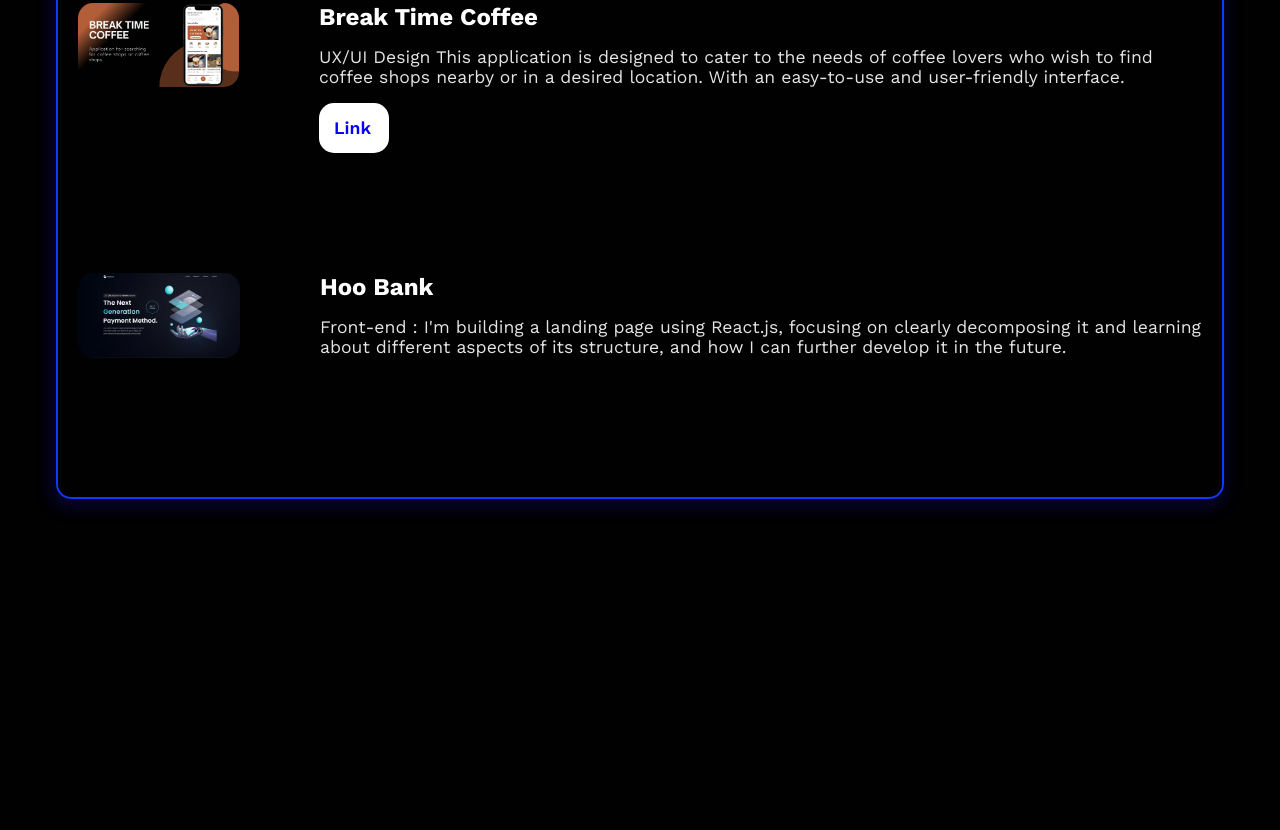
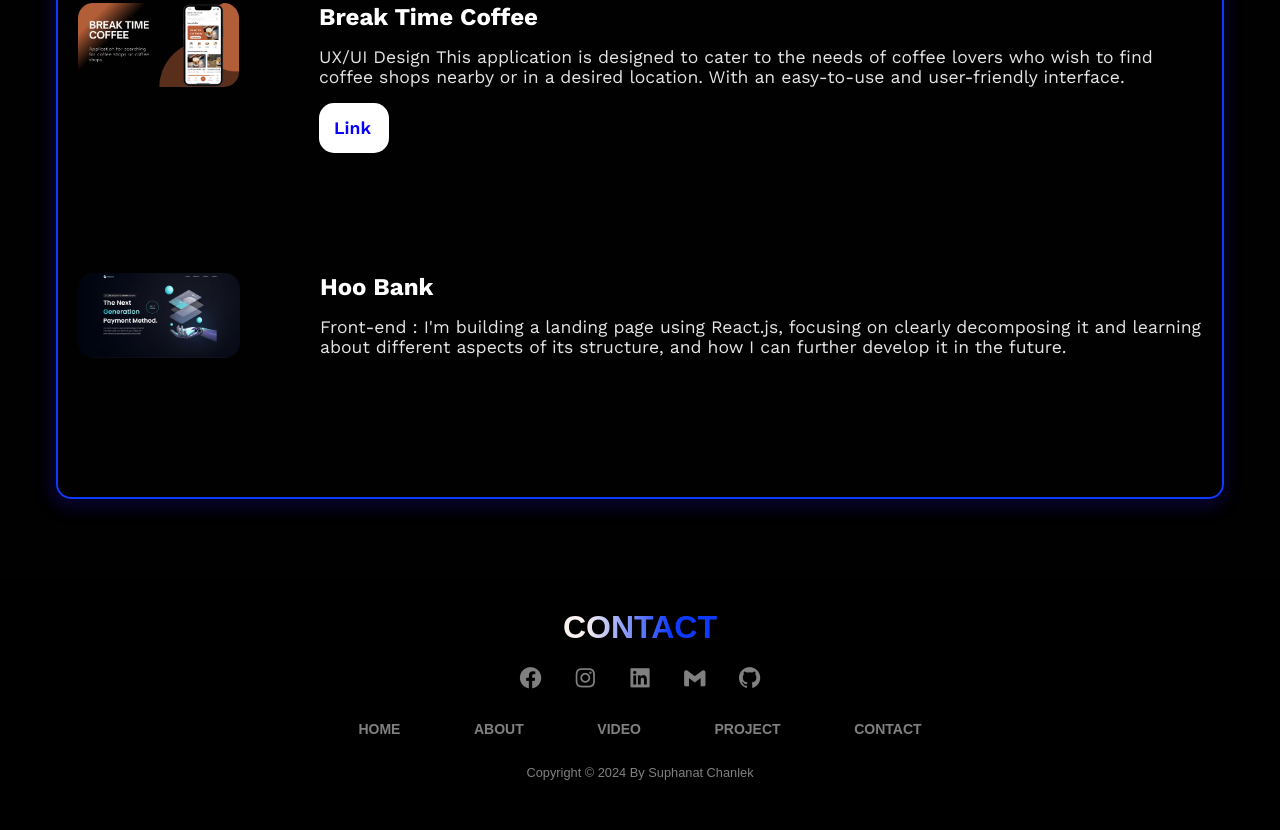
Before and after one commit to suphanatchanlek30/6709616897_MyCSTUStory, a plain HTML site: page index.html in a window 1280 px wide. Shown: the part 2582-3412 px from the top of the page. Before the commit the page ends 3161 px from the top, so only its background shows below. Drawn offline with nearby package versions, Linux system fonts and the light colour scheme.

Commit message:
add section footer and style section footer

```diff
--- a/index.html
+++ b/index.html
@@ -198,5 +198,38 @@
     </section>
     <!-- Section Project End -->
 
+    <!-- Section Contact Start -->
+    <footer class="section_footer" id="contact">
+        <div class="footer">
+            <h1>
+                <span>CONTACT</span>
+            </h1>
+            <div class="row">
+                <a href="https://www.facebook.com/profile.php?id=100017199271149" target="_blank"><i
+                        class="bx bxl-facebook-circle"></i></a>
+                <a href="https://www.instagram.com/suphanatttt/" target="_blank"><i class="bx bxl-instagram"></i></a>
+                <a href="https://www.linkedin.com/in/suphanat-chanlek-944802305/" target="_blank"><i
+                        class="bx bxl-linkedin-square"></i></a>
+                <a href="mailto: suphanatchanlek@email.com" target="_blank"><i class="bx bxl-gmail"></i></a>
+                <a href="https://github.com/suphanatchanlek30" target="_blank"><i class="bx bxl-github"></i></a>
+            </div>
+
+            <div class="row">
+                <ul>
+                    <li class="link"><a href="#">HOME</a></li>
+                    <li class="link"><a href="#about">ABOUT</a></li>
+                    <li class="link"><a href="#video">VIDEO</a></li>
+                    <li class="link"><a href="#project">PROJECT</a></li>
+                    <li class="link"><a href="#contact">CONTACT</a></li>
+                </ul>
+            </div>
+            <!-- Copyright © -->
+            <div class="row">
+                Copyright © 2024 By Suphanat Chanlek
+            </div>
+        </div>
+    </footer>
+    <!-- Section Contact End -->
+
 </body>
 </html>
--- a/mystyle.css
+++ b/mystyle.css
@@ -461,5 +461,56 @@ input[type="radio"]:checked+label {
 
 /* Section Project End */
 
+/* Section Footer Start */
+.footer {
+    background: #000;
+    padding: 30px 0px;
+    font-family: 'Play', sans-serif;
+    text-align: center;
+}
+
+.footer span {
+    text-align: center;
+    font-size: 2rem;
+    font-weight: 600;
+    background: var(--gradient-text);
+    background-clip: text;
+    -webkit-text-fill-color: transparent;
+    text-transform: uppercase;
+}
+
+.footer .row {
+    width: 100%;
+    margin: 1% 0%;
+    padding: 0.6% 0%;
+    color: gray;
+    font-size: 0.8em;
+}
+
+.footer .row a {
+    text-decoration: none;
+    color: gray;
+    transition: 0.5s;
+}
+
+.footer .row a:hover {
+    color: #fff;
+}
+
+.footer .row ul {
+    width: 100%;
+}
+
+.footer .row ul li {
+    display: inline-block;
+    margin: 0px 30px;
+}
+
+.footer .row a i {
+    font-size: 2em;
+    margin: 0% 1%;
+}
+
+/* Section Footer End */
 
 /* index.html End */
```
